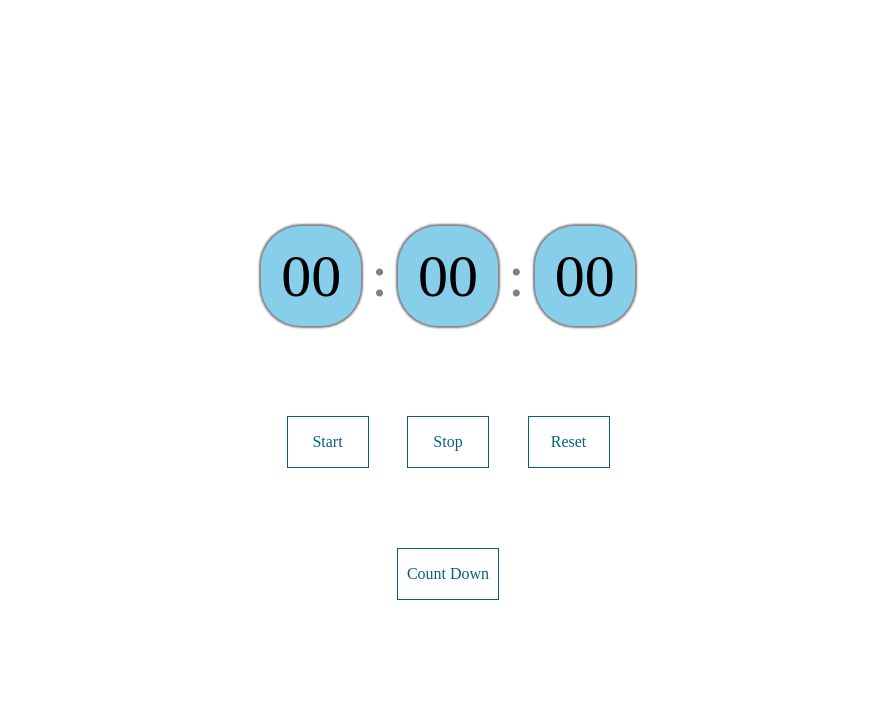
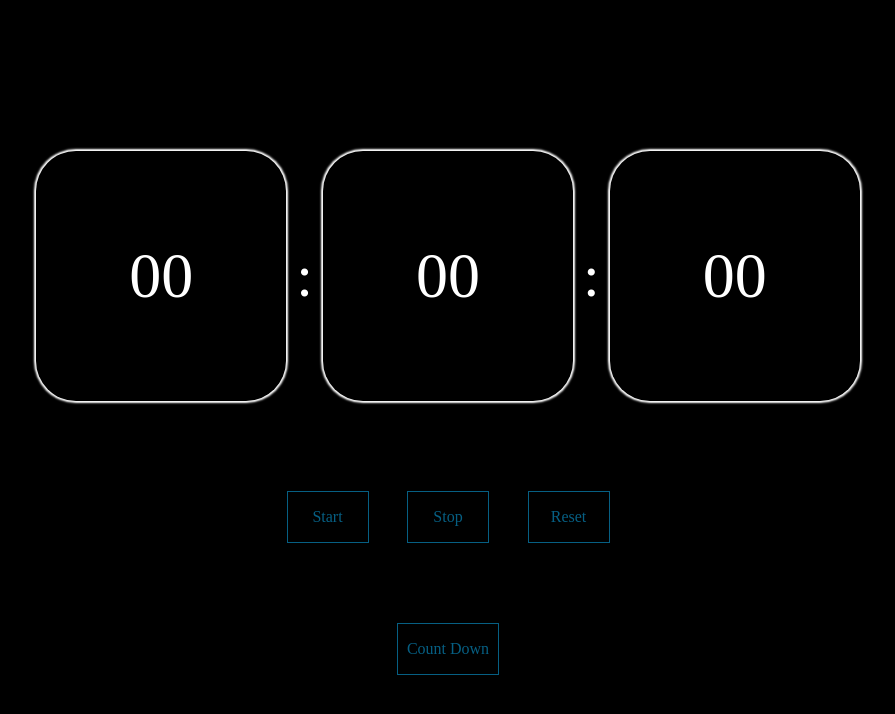
Before and after one commit to hemalathabattula26/FSD, a plain HTML site: page stopwatch/sw.html in a window 1280 px wide. Shown: the whole page, without its empty margins (200-1095 px from the left). Drawn offline with Linux system fonts and the light colour scheme.

Commit message:
Changes to be committed: 	modified:   stopwatch/sw.css 	modified:   stopwatch/sw.js

```diff
--- a/stopwatch/sw.css
+++ b/stopwatch/sw.css
@@ -5,6 +5,7 @@ body{
     justify-content: center;
     align-items: center;
     flex-direction: column;
+    background-color: black;
 }
 .main{
     display: flex;
@@ -12,12 +13,13 @@ body{
     justify-content: center;
 }
 .blo{
-    width: 100px;
-    height: 100px;
-    background-color: skyblue;
-    box-shadow: 0px 0px 2px 2px grey;
+    width: 250px;
+    height: 250px;
+    /* background-color: skyblue; */
+    box-shadow: 0px 0px 2px 2px white;
     margin: 10px;
-    font-size: 60px;
+    color: white;
+    font-size: 64px;
     border-radius: 40px;
     display: flex;
     align-items: center;
@@ -25,7 +27,7 @@ body{
 }
 .col{
     font-size: 60px;
-    color: grey;
+    color: white;
 }
 .but{
     display: flex;
--- a/stopwatch/sw.js
+++ b/stopwatch/sw.js
@@ -53,8 +53,10 @@ function Start(timer){
 }
 var stop = document.getElementsByClassName("stop")[0];
 function Stop(){
-    clearInterval(k);
-    st=0;
+    if(st == 1 || cdn == 0){
+        clearInterval(k);
+        st=0;
+    }
 }
 // var add = setInterval(timer,1000);
 function Reset(){
@@ -64,6 +66,7 @@ function Reset(){
     document.getElementsByClassName("hrs")[0].innerHTML = "0"+a;
     document.getElementsByClassName("mins")[0].innerHTML = "0"+b;
     document.getElementsByClassName("secs")[0].innerHTML = "0"+c;
+    Stop();
 }
 function countdown(){
     if(st == 0 & cdn == 0){
```
